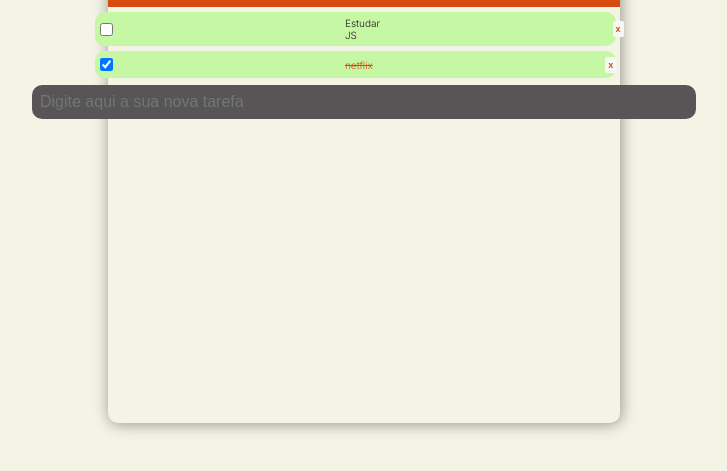
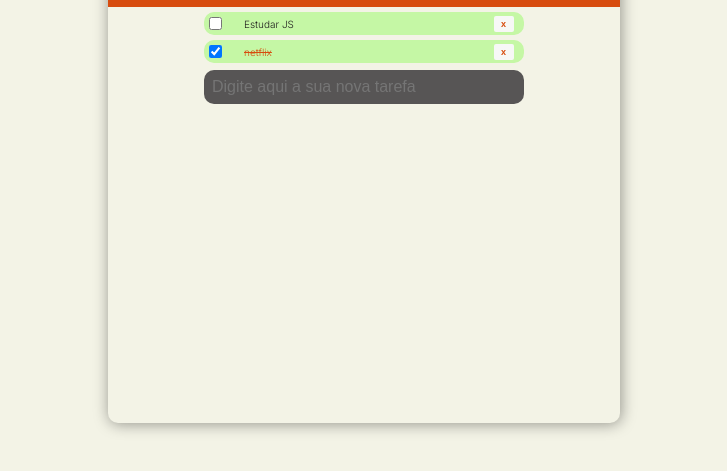
Before and after one commit to a-mandaflores/toDoList, a plain HTML site: page index.html in a window 1280 px wide. Shown: the part 147-618 px from the top of the page, without its empty margins (276-1003 px from the left). Drawn offline with Linux system fonts and the light colour scheme.

Commit message:
Atualizações CSS

```diff
--- a/style.css
+++ b/style.css
@@ -48,30 +48,38 @@ section{
     align-items: center;
     background-color: #c5f7a5;
     padding: 5px;
-    width: 95%;
+    width: 40vh;
     margin: 5px;
     border-radius: 10px;
     color: #201e1e;
     gap: 29vh;
     font-weight: 300;
     font-size: 10px;
+    text-align: left;
     transition: 0.2s all ease;
+}
+.checkbox-text {
+    position: absolute;
+    left: 5vh;
+
 }
 .checkbox:hover{
     background-color: #9fe971;
 }
 
 .checkbox .x{
+    position: absolute;
     font-weight: 600;
     border-radius: 2px;
     padding: 3px;
     margin: 0.5px;
-    width: 15px;
+    width: 20px;
     font-size: 9px;
     color: #d74c0e;
     background-color: #f7f8f6;
-    align-items: center;
+    align-items: right;
     text-align: center;
+    right: 10px;
     transition: 0.3s all ease;
 }
 .checkbox .x:hover{
@@ -88,11 +96,18 @@ section{
     font-size: 2vh;
     color: #f7f8f6;
     background-color: #575555;
+    position: relative;
     display: flex;
     padding: 8px;
-    width: 83vh;
+    width: 40vh;
     margin: 2px auto;
     border-radius: 10px;
     outline: none;
 
 }
+@media scream and (min-width: 375px 800px) and (max-width: 500px){
+    .container-text{
+        background: violet;
+
+    }
+}
```
